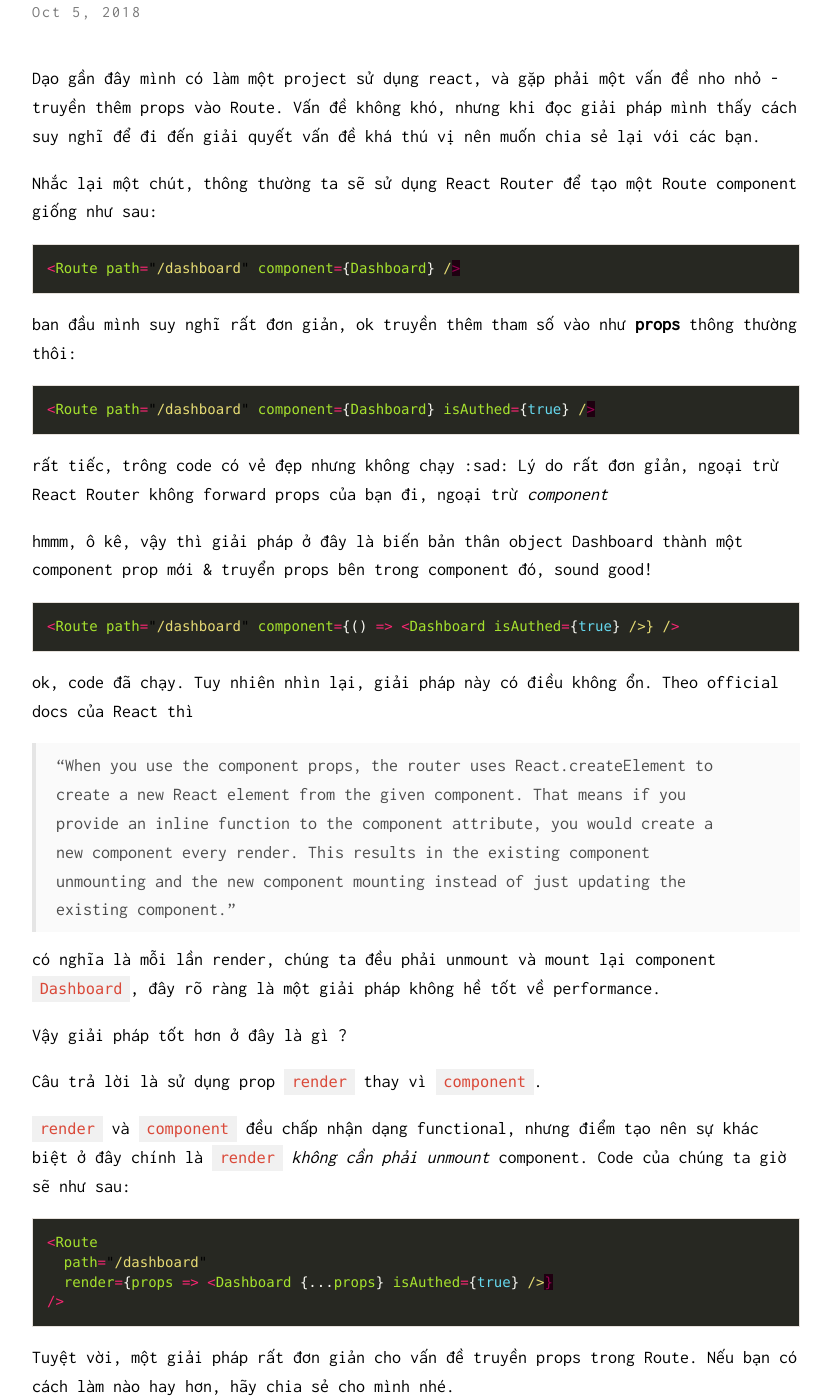
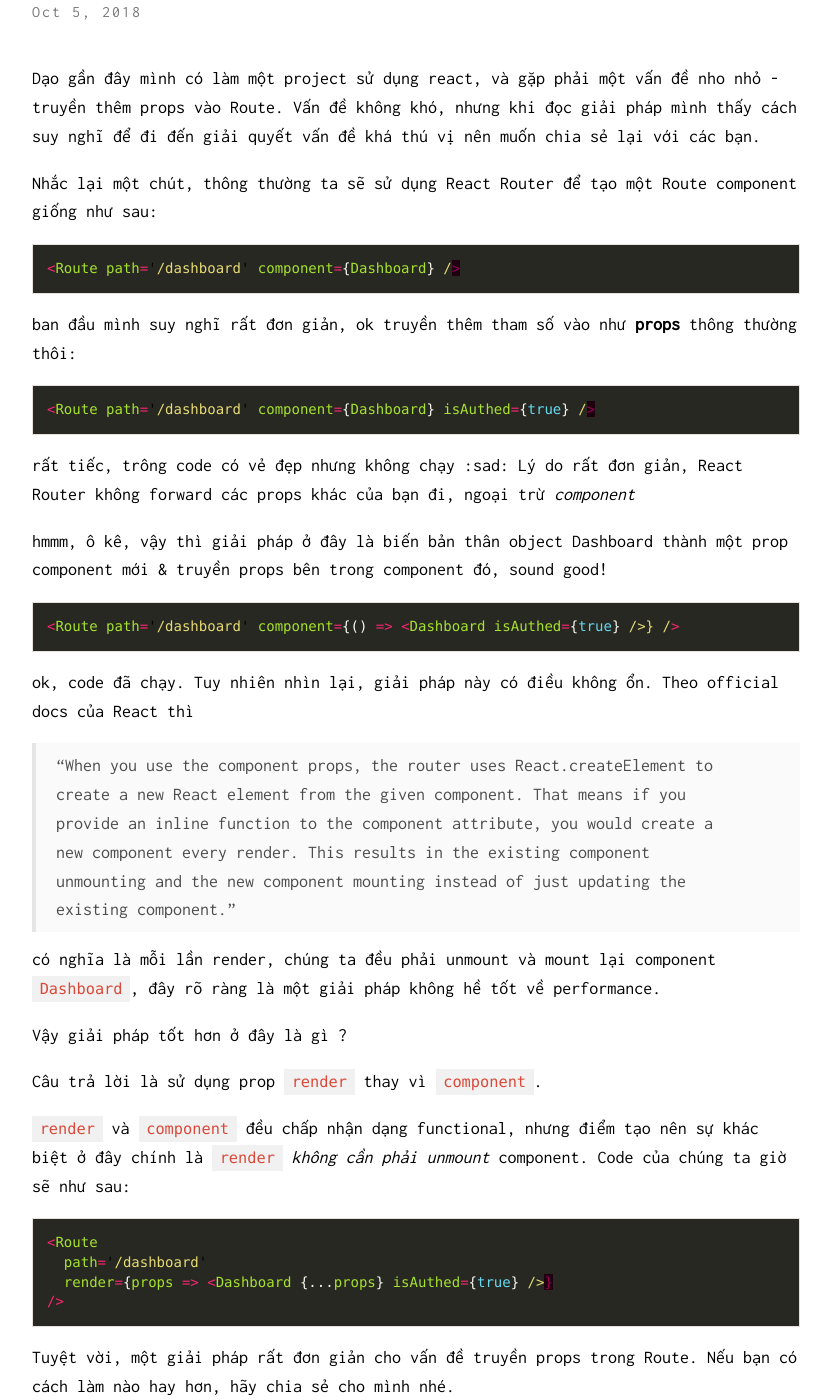
Before and after one commit to bboynam99/dotrungkien.github.io, a Jekyll site: the page built from _posts/2018-10-05-pass-props-to-component-react-router.md, in a window 1280 px wide and 1400 px high, scrolled down 476 px. Shown: the whole window, without its empty margins (224-1055 px from the left). Built offline with Jekyll 4.4.1, drawn with Linux system fonts in a browser that asks for light colours; nearby versions of some CDN libraries.

Commit message:
adjust post

````diff
--- a/_posts/2018-10-05-pass-props-to-component-react-router.md
+++ b/_posts/2018-10-05-pass-props-to-component-react-router.md
@@ -9,21 +9,21 @@
 Nhắc lại một chút, thông thường ta sẽ sử dụng React Router để tạo một Route component giống như sau:
 
 ```js
-<Route path="/dashboard" component={Dashboard} />
+<Route path='/dashboard' component={Dashboard} />
 ```
 
 ban đầu mình suy nghĩ rất đơn giản, ok truyền thêm tham số vào như **props** thông thường thôi:
 
 ```js
-<Route path="/dashboard" component={Dashboard} isAuthed={true} />
+<Route path='/dashboard' component={Dashboard} isAuthed={true} />
 ```
 
-rất tiếc, trông code có vẻ đẹp nhưng không chạy :sad: Lý do rất đơn gỉản, ngoại trừ React Router không forward props của bạn đi, ngoại trừ _component_
+rất tiếc, trông code có vẻ đẹp nhưng không chạy :sad: Lý do rất đơn giản, React Router không forward các props khác của bạn đi, ngoại trừ _component_
 
-hmmm, ô kê, vậy thì giải pháp ở đây là biến bản thân object Dashboard thành một component prop mới & truyển props bên trong component đó, sound good!
+hmmm, ô kê, vậy thì giải pháp ở đây là biến bản thân object Dashboard thành một prop component mới & truyền props bên trong component đó, sound good!
 
 ```js
-<Route path="/dashboard" component={() => <Dashboard isAuthed={true} />} />
+<Route path='/dashboard' component={() => <Dashboard isAuthed={true} />} />
 ```
 
 ok, code đã chạy. Tuy nhiên nhìn lại, giải pháp này có điều không ổn. Theo official docs của React thì
@@ -40,7 +40,7 @@
 
 ```js
 <Route
-  path="/dashboard"
+  path='/dashboard'
   render={props => <Dashboard {...props} isAuthed={true} />}
 />
 ```
````
